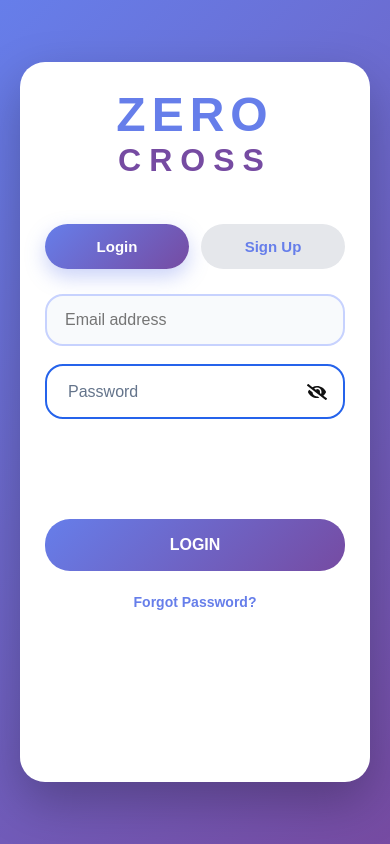
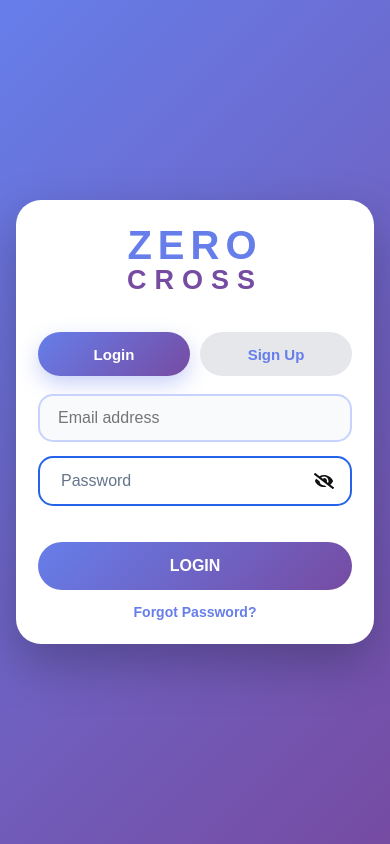
Before and after one commit to Priyanshu-bacchas/tic-toe, a React (Vite) app in the folder client/: page / in a window 390 px wide. Built offline with nearby package versions, Linux system fonts and the light colour scheme; no server answers.

Commit message:
Center compact mobile login and signup cards

```diff
--- a/client/src/pages/Auth.css
+++ b/client/src/pages/Auth.css
@@ -468,19 +468,43 @@ letter-spacing:5px;
 .forgot-help{color:#64748b;font-size:14px;line-height:1.5;margin-top:-8px}
 .main-btn:disabled{opacity:.65;cursor:not-allowed;transform:none}
 
-/* Keep Login, Sign Up and Welcome cards at one consistent size */
+/* Compact, vertically centered mobile authentication card */
+.auth-page {
+  min-height: 100vh;
+  min-height: 100svh;
+  padding: 16px;
+  align-items: center;
+  justify-content: center;
+}
 .auth-card {
-  height: min(720px, calc(100dvh - 32px));
-  min-height: 560px;
+  width: min(100%, 380px);
+  height: auto;
+  min-height: 0;
+  max-height: calc(100svh - 32px);
+  padding: 24px 22px;
   display: flex;
   flex-direction: column;
+  justify-content: center;
   overflow-y: auto;
   scrollbar-width: none;
 }
 .auth-card::-webkit-scrollbar { display: none; }
+.auth-card .logo h1 { font-size: 40px; line-height: 1.05; }
+.auth-card .logo h2 { font-size: 27px; line-height: 1.1; margin-bottom: 22px; }
+.auth-card .tabs { gap: 10px; margin-bottom: 18px; }
+.auth-card .tabs button { height: 44px; }
+.auth-card .form { gap: 14px; }
+.auth-card .form > input { height: 48px; border-radius: 15px; }
+.auth-card .password-box input { height: 50px; border-radius: 15px; }
+.auth-card .main-btn { height: 48px; }
+.login-form .main-btn { margin-top: 22px; }
+.auth-card .link { margin-top: 0; }
 
-/* Keep the logo, tabs and input fields in their original positions.
-   Use the lower empty space only for the Login and Forgot Password actions. */
-.login-form .main-btn {
-  margin-top: 82px;
+@media (max-height: 650px) {
+  .auth-page { padding: 10px; }
+  .auth-card { max-height: calc(100svh - 20px); padding: 18px; }
+  .auth-card .logo h2 { margin-bottom: 14px; }
+  .auth-card .tabs { margin-bottom: 12px; }
+  .auth-card .form { gap: 10px; }
+  .login-form .main-btn { margin-top: 12px; }
 }
```
